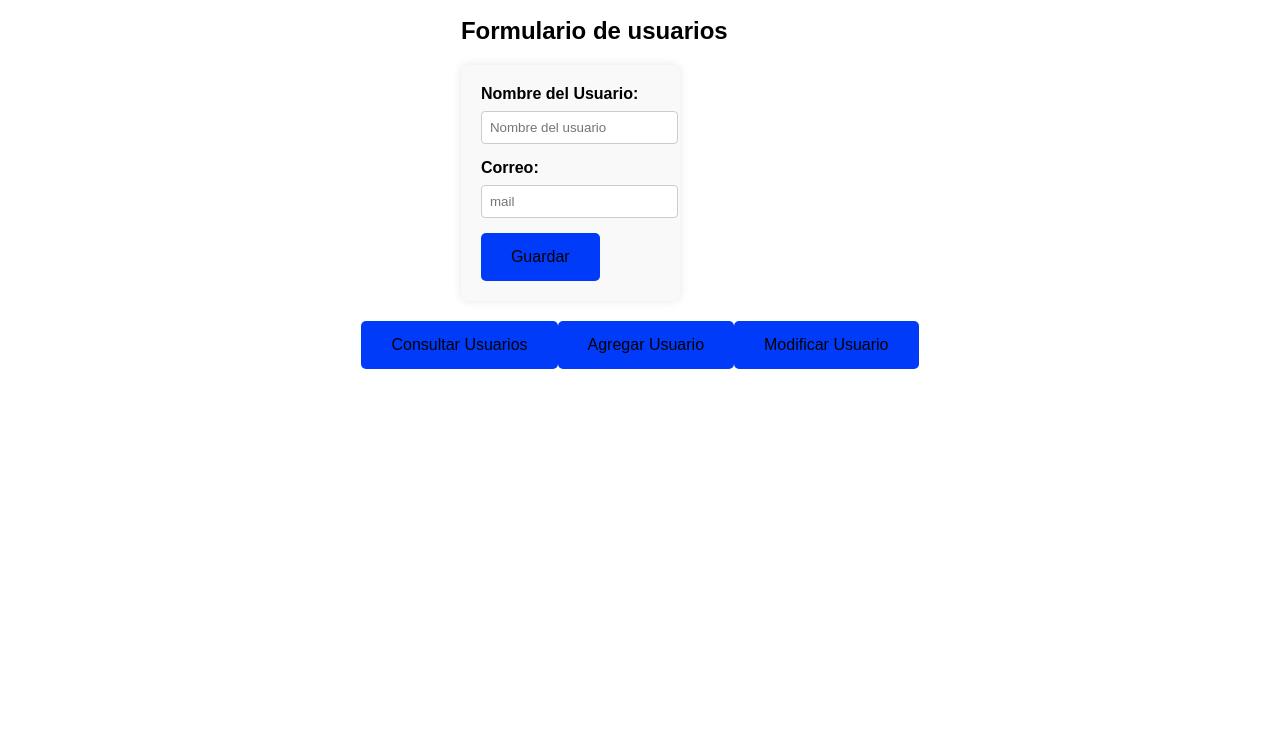
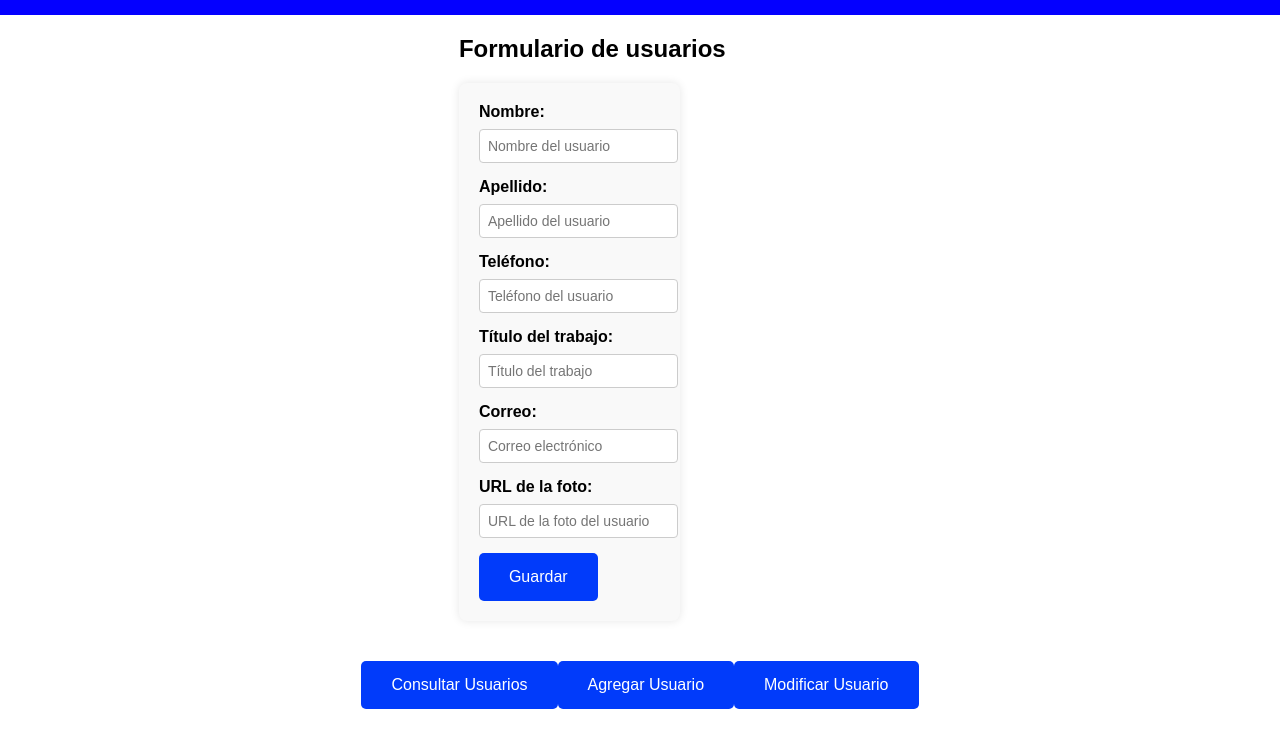
Before and after one commit to juangquevedo/Programacion_web, a plain HTML site: page segundo_parcial/index.html in a window 1280 px wide. Shown: the part 103-852 px from the top of the page. Before the commit the page ends 800 px from the top, so only its background shows below. Drawn offline with Linux system fonts and the light colour scheme.

Commit message:
Add files via upload

```diff
--- a/segundo_parcial/index.html
+++ b/segundo_parcial/index.html
@@ -3,7 +3,9 @@
 <head>
     <meta charset="UTF-8">
     <meta name="viewport" content="width=device-width, initial-scale=1.0">
-    <title>Gestión de Alimentos</title>
+    <meta name="author" content="Juan Guillermo Quevedo Cifuentes"/>
+    <meta name="description" content="Segundo parcial Desarrollo de Aplicaciones web"
+    <title>Gestión de usuarios</title>
     <link rel="stylesheet" href="styles.css">
 </head>
 <body>
@@ -17,19 +19,31 @@
 
         <!-- Formulario para agregar o modificar usuarios -->
         <section>
-            <h2 id="form-title">Formulario de usuarios</h2>
-            <form id="users-form">
-                <!-- Oculto para el ID del usuario, solo para modificar -->
-                <input type="hidden" id="user-id">
+          <h2 id="form-title">Formulario de usuarios</h2>
+          <form id="users-form">
+              <!-- Campo oculto para el ID del usuario, solo para modificar -->
+              <input type="hidden" id="user-id">
 
-                <label for="name">Nombre del Usuario:</label>
-                <input type="text" id="name" placeholder="Nombre del usuario" required>
+              <label for="first-name">Nombre:</label>
+              <input type="text" id="first-name" placeholder="Nombre del usuario" required>
 
-                <label for="mail">Correo:</label>
-                <input type="text" id="mail" placeholder="mail" required>
+              <label for="last-name">Apellido:</label>
+              <input type="text" id="last-name" placeholder="Apellido del usuario" required>
 
-                <button type="submit" id="submit-button">Guardar</button>
-            </form>
+              <label for="phone">Teléfono:</label>
+              <input type="text" id="phone" placeholder="Teléfono del usuario" required>
+
+              <label for="job-title">Título del trabajo:</label>
+              <input type="text" id="job-title" placeholder="Título del trabajo" required>
+
+              <label for="email">Correo:</label>
+              <input type="email" id="email" placeholder="Correo electrónico" required>
+
+              <label for="photo">URL de la foto:</label>
+              <input type="url" id="photo" placeholder="URL de la foto del usuario" required>
+
+              <button type="submit" id="submit-button">Guardar</button>
+          </form>
         </section>
 
         <!-- Botones para acciones principales -->
--- a/segundo_parcial/main.js
+++ b/segundo_parcial/main.js
@@ -30,16 +30,29 @@ document.getElementById('update-user').addEventListener('click', () => {
 document.getElementById('users-form').addEventListener('submit', async (event) => {
   event.preventDefault();
 
-    const name = document.getElementById('name').value;
-    const mail = document.getElementById('mail').value;
   const id = document.getElementById('user-id').value;
+  const firstName = document.getElementById('first-name').value;
+  const lastName = document.getElementById('last-name').value;
+  const phone = document.getElementById('phone').value;
+  const jobTitle = document.getElementById('job-title').value;
+  const email = document.getElementById('email').value;
+  const photo = document.getElementById('photo').value;
+
+  const userData = {
+      firstName,
+      lastName,
+      phone,
+      jobTitle,
+      email,
+      photo
+  };
 
   try {
       if (id) {
-            await usersService.updateUsers(id, { name, mail }); // Actualización del usuario
+          await usersService.updateUsers(id, userData);
           showMessage('Usuario modificado correctamente', messageContainer);
       } else {
-            await usersService.addUsers({ name, mail }); // Creación de un nuevo usuario
+          await usersService.addUsers(userData);
           showMessage('Usuario agregado correctamente', messageContainer);
       }
   } catch (error) {
--- a/segundo_parcial/styles.css
+++ b/segundo_parcial/styles.css
@@ -1,3 +1,4 @@
+/* Estilo general del cuerpo */
 body {
     font-family: Arial, sans-serif;
     margin: 0;
@@ -5,6 +6,7 @@ body {
     box-sizing: border-box;
 }
 
+/* Estilo del encabezado */
 header {
     background-color: #0400ff;
     color: white;
@@ -12,15 +14,17 @@ header {
     text-align: center;
 }
 
+/* Estilo de las acciones principales */
 .actions {
     margin: 20px;
     display: flex;
     justify-content: space-around;
 }
 
+/* Estilo de los botones */
 button {
     background-color: #013bfa;
-    color: rgb(0, 0, 0);
+    color: rgb(255, 255, 255);
     padding: 15px 30px;
     border: none;
     border-radius: 5px;
@@ -32,12 +36,14 @@ button:hover {
     background-color: #278cff;
 }
 
+/* Estilo del contenedor principal */
 main {
     display: flex;
     flex-direction: column;
     align-items: center;
 }
 
+/* Estilo de la lista de usuarios */
 .user-list {
     width: 80%;
     margin-top: 20px;
@@ -55,33 +61,43 @@ main {
     background-color: #e2e2e2;
 }
 
+/* Estilo para esconder elementos */
 .hidden {
     display: none;
 }
 
+/* Estilo del formulario */
 form {
     width: 50%;
     background-color: #f9f9f9;
     padding: 20px;
     border-radius: 8px;
     box-shadow: 0 0 10px rgba(0, 0, 0, 0.1);
+    margin-bottom: 20px;
 }
 
+/* Estilo de las etiquetas de los campos */
 label {
     display: block;
     margin-bottom: 8px;
     font-weight: bold;
 }
 
+/* Estilo de los campos de entrada de texto */
 input[type="text"],
-input[type="number"] {
+input[type="email"],
+input[type="url"],
+input[type="number"],
+input[type="tel"] {
     width: 100%;
     padding: 8px;
     margin-bottom: 15px;
     border: 1px solid #ccc;
     border-radius: 4px;
+    font-size: 14px;
 }
 
+/* Estilo para el contenedor de mensajes */
 #message-container {
     margin-top: 20px;
     color: red;
```
Lines whose indentation alone changed are shown as unchanged.
